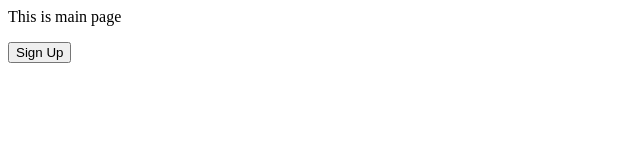
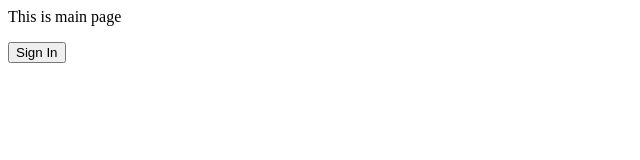
Before and after one commit to shakibbash/Assignment_2, a plain HTML site: page index.html in a window 1280 px wide. Shown: the full height of the page, 0-640 px from the left. Drawn offline with Linux system fonts and the light colour scheme.

Commit message:
adding signin button

```diff
--- a/index.html
+++ b/index.html
@@ -1,2 +1,2 @@
 <p>This is main page</p>
-<button>Sign Up</button>
+<button>Sign In</button>
```
